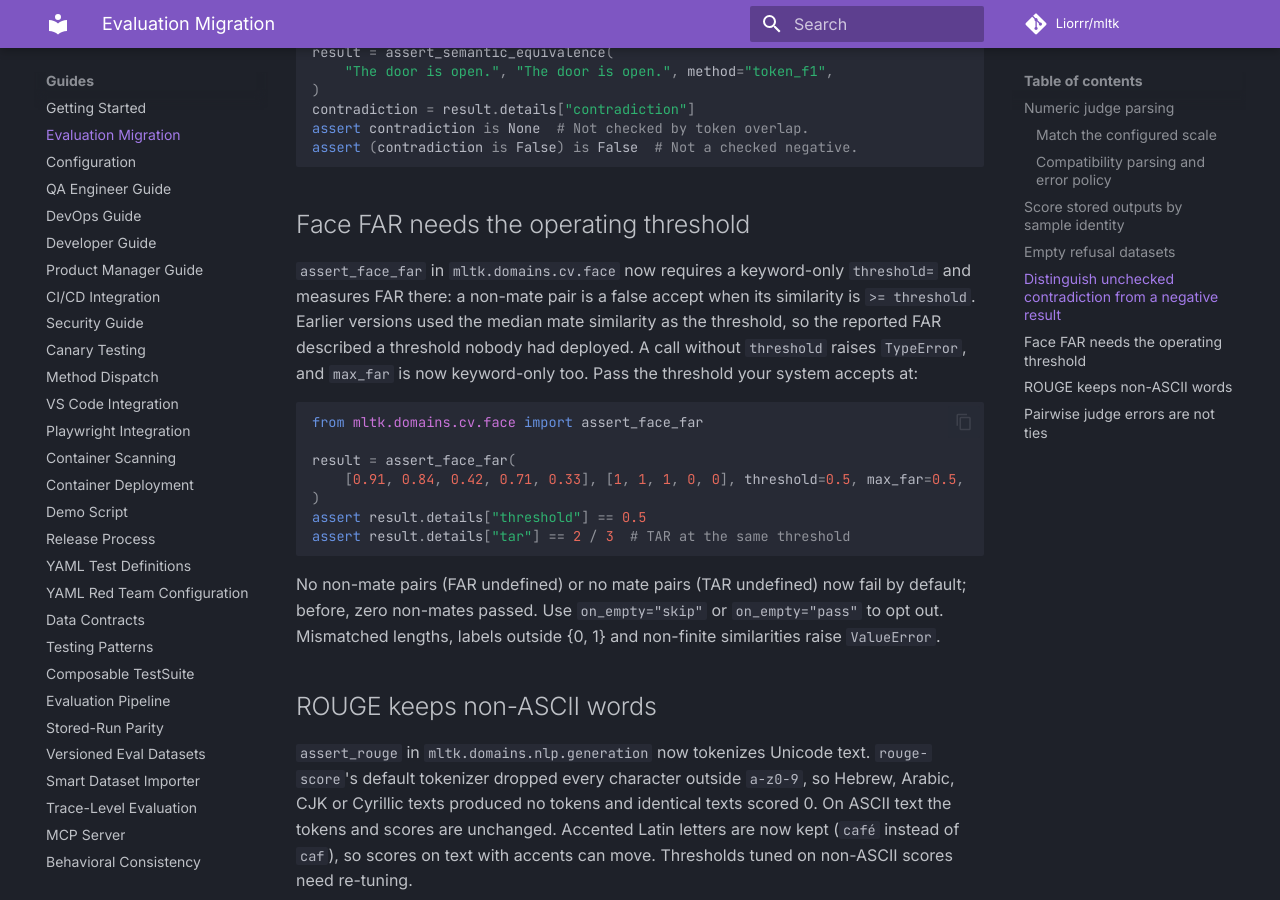
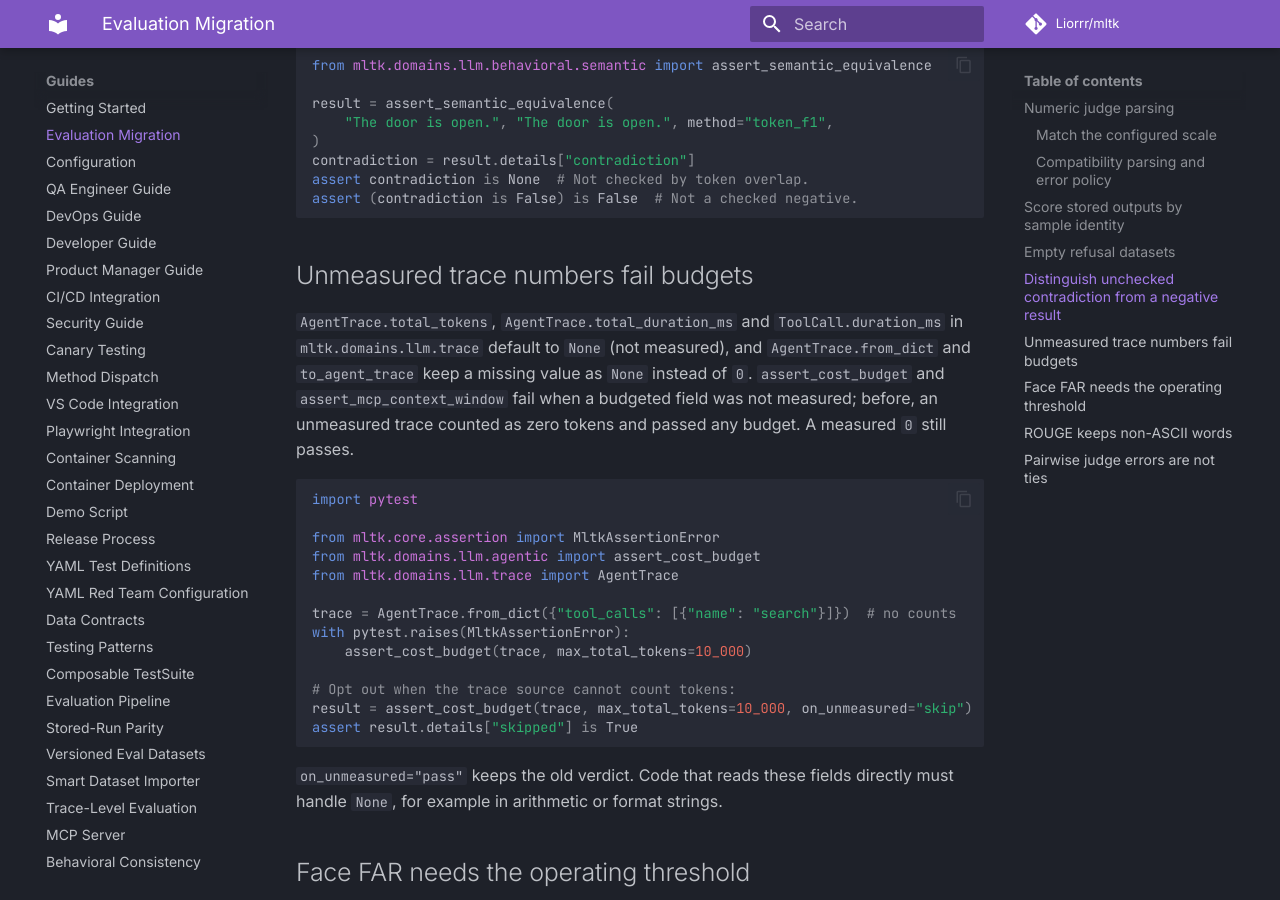
Before and after one commit to Liorrr/mltk, an MkDocs documentation site: the page built from docs/guides/adopter-migration.md, in a window 1280 px wide and 900 px high, scrolled down 6123 px. Built offline with MkDocs 1.6.1 and Material for MkDocs 9.7.7, drawn with Linux system fonts in a browser that asks for light colours; comment, search, counter and statistics services are not loaded; some of the changed text lies outside the part shown.

Commit message:
chore: bookkeeping for the truthful-results fixes
- BACKLOG: file the Docker publish /simple/ index race, to_span_trace
  zero coercion, the nlp extra missing from CI, and unpinned GLiNER models
- Migration guide: unmeasured trace budgets section; intro lists the
  new topics
- Regenerate docs/reference/full-api-index.md

````diff
--- a/docs/guides/adopter-migration.md
+++ b/docs/guides/adopter-migration.md
@@ -2,8 +2,9 @@
 
 This guide describes the implemented evaluation and assertion changes relative
 to the v0.16.0 baseline. Review judge response formats, stored-output identities,
-empty refusal datasets, and consumers of semantic-equivalence results when
-adopting these changes.
+empty refusal datasets, consumers of semantic-equivalence results, trace budget
+checks, face FAR thresholds, non-ASCII ROUGE scores and pairwise judge errors
+when adopting these changes.
 
 ## Numeric judge parsing
 
@@ -252,6 +253,34 @@ assert contradiction is None  # Not checked by token overlap.
 assert (contradiction is False) is False  # Not a checked negative.
 ```
 
+## Unmeasured trace numbers fail budgets
+
+`AgentTrace.total_tokens`, `AgentTrace.total_duration_ms` and
+`ToolCall.duration_ms` in `mltk.domains.llm.trace` default to `None` (not
+measured), and `AgentTrace.from_dict` and `to_agent_trace` keep a missing value as
+`None` instead of `0`. `assert_cost_budget` and `assert_mcp_context_window` fail
+when a budgeted field was not measured; before, an unmeasured trace counted as
+zero tokens and passed any budget. A measured `0` still passes.
+
+```python
+import pytest
+
+from mltk.core.assertion import MltkAssertionError
+from mltk.domains.llm.agentic import assert_cost_budget
+from mltk.domains.llm.trace import AgentTrace
+
+trace = AgentTrace.from_dict({"tool_calls": [{"name": "search"}]})  # no counts
+with pytest.raises(MltkAssertionError):
+    assert_cost_budget(trace, max_total_tokens=10_000)
+
+# Opt out when the trace source cannot count tokens:
+result = assert_cost_budget(trace, max_total_tokens=10_000, on_unmeasured="skip")
+assert result.details["skipped"] is True
+```
+
+`on_unmeasured="pass"` keeps the old verdict. Code that reads these fields
+directly must handle `None`, for example in arithmetic or format strings.
+
 ## Face FAR needs the operating threshold
 
 `assert_face_far` in `mltk.domains.cv.face` now requires a keyword-only
````
Also changed, not shown: BACKLOG.md (+6 -0 lines), docs/reference/full-api-index.md (+52 -52 lines).
